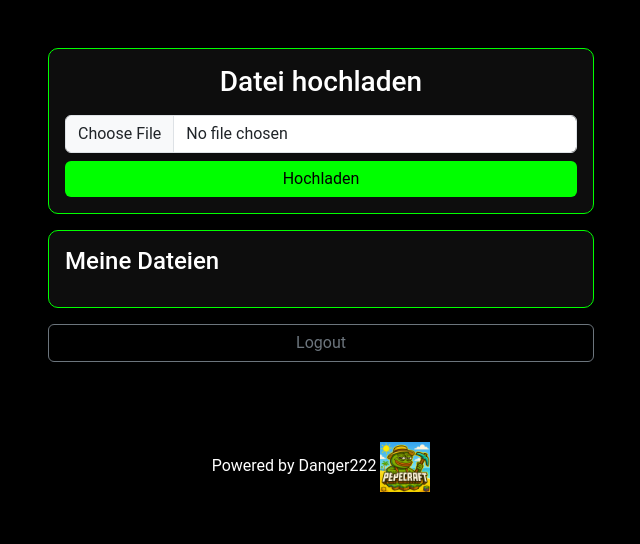
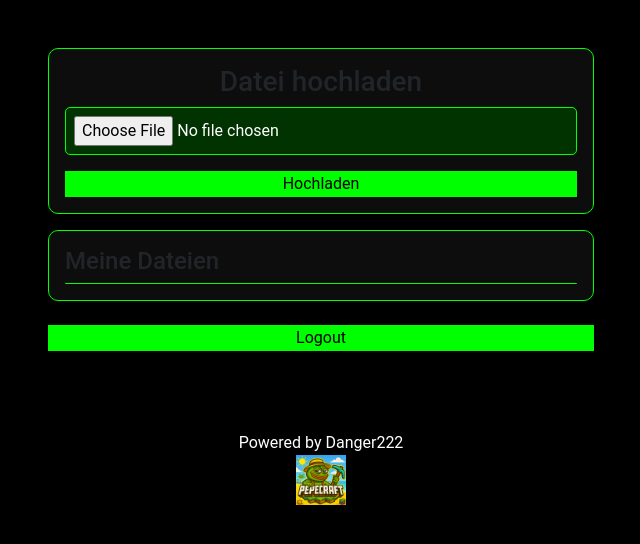
Before and after one commit to Reverse666S/Cloudhosting, a Flask app: template cloud_app/templates/dashboard.html in a window 1280 px wide. Shown: the top 544 px of the page, without its empty margins (319-959 px from the left). Run offline with Flask 3, Linux system fonts and the light colour scheme; the template is opened without the code that fills it, so the values that code supplies are empty; parts of the project's set-up code (start-up, migrations or seed data) failed here and were passed over.

Commit message:
Update dashboard.html

```diff
--- a/cloud_app/templates/dashboard.html
+++ b/cloud_app/templates/dashboard.html
@@ -3,23 +3,22 @@
 <head>
 <meta charset="utf-8">
 <meta name="viewport" content="width=device-width, initial-scale=1">
-<title>Cloudhosting - Dashboard</title>
+<title>SkyCortex Cloud - Dashboard</title>
 <link rel="icon" href="/static/pepecraft.png" type="image/png">
 <link href="https://cdn.jsdelivr.net/npm/bootstrap@5.3.2/dist/css/bootstrap.min.css" rel="stylesheet">
 <style>
 body { background-color:#000; color:#fff; font-family:'Roboto',sans-serif; margin:0; padding:0; }
-.card { background-color:#0d0d0d; border:1px solid #00ff00; color:#fff; margin-bottom:1rem; border-radius:10px; }
-input, select { background-color:#003300; color:#fff; border:1px solid #00ff00; border-radius:5px; }
+.card { background-color:#0d0d0d; border:1px solid #00ff00; border-radius:10px; margin-bottom:1rem; padding:1rem; }
+input, select { background-color:#003300; color:#fff; border:1px solid #00ff00; border-radius:5px; padding:0.5rem; width:100%; margin-bottom:0.5rem; }
 a { color:#00ff00; text-decoration:none; }
 a:hover { color:#66ff66; }
-.btn-success { background-color:#00ff00; border:none; color:#000; }
+.btn-success { background-color:#00ff00; color:#000; border:none; width:100%; margin-top:0.5rem; }
 .btn-success:hover { background-color:#66ff66; }
-.btn-danger { background-color:#ff0000; border:none; color:#000; }
+.btn-danger { background-color:#ff0000; color:#000; border:none; }
 .btn-danger:hover { background-color:#ff6666; }
-h3,h4 { margin-bottom:1rem; }
-.progress { height:15px; border-radius:5px; }
-footer { text-align:center; margin-top:2rem; color:#fff; }
-#storageWarning { color:#ff4444; display:none; margin-top:0.5rem; text-align:center; }
+.progress { height:15px; border-radius:5px; margin-top:0.5rem; }
+footer { text-align:center; margin-top:2rem; }
+#storageWarning { color:#ff4444; text-align:center; display:none; margin-top:0.5rem; }
 .list-group-item { background-color:#0a0a0a; border:1px solid #00ff00; margin-bottom:2px; border-radius:5px; }
 </style>
 </head>
@@ -27,103 +26,84 @@
 <div class="container py-5">
     <div class="row justify-content-center">
         <div class="col-12 col-md-6">
-
-            <!-- Upload-Bereich -->
-            <div class="card p-3 shadow-sm mb-3">
-                <h3 class="text-center mb-3">Datei hochladen</h3>
+            <!-- Upload -->
+            <div class="card">
+                <h3 class="text-center mb-2">Datei hochladen</h3>
                 <form id="uploadForm" method="post" enctype="multipart/form-data">
-                    <input type="file" name="file" class="form-control mb-2" required>
-                    <button type="submit" class="btn btn-success w-100">Hochladen</button>
+                    <input type="file" name="file" required>
+                    <button type="submit" class="btn-success">Hochladen</button>
                 </form>
-                <div class="progress mt-3" id="progressContainer" style="display:none;">
+                <div class="progress" id="progressContainer" style="display:none;">
                     <div class="progress-bar progress-bar-striped progress-bar-animated" role="progressbar" style="width:0%">0%</div>
                 </div>
                 <div id="storageWarning">Maximaler Speicher erreicht!</div>
             </div>
 
             <!-- Eigene Dateien -->
-            <div class="card p-3 shadow-sm mb-3">
-                <h4 class="mb-3">Meine Dateien</h4>
-                <div id="fileContainer">
-                    <ul class="list-group list-group-flush" id="fileList">
-                        <!-- Dateien per JS dynamisch geladen -->
-                    </ul>
-                </div>
+            <div class="card">
+                <h4 class="mb-2">Meine Dateien</h4>
+                <ul class="list-group list-group-flush" id="fileList"></ul>
             </div>
 
             <form method="post" action="/logout">
-                <button class="btn btn-outline-secondary w-100">Logout</button>
+                <button class="btn-success mt-2">Logout</button>
             </form>
-
         </div>
     </div>
 </div>
 
 <footer>
-    <span>Powered by Danger222</span>
+    <span>Powered by Danger222</span><br>
     <img src="/static/pepecraft.png" alt="Logo" style="height:50px;">
 </footer>
 
 <script>
-// Upload-Fortschritt
+// Upload
 document.getElementById("uploadForm").addEventListener("submit", function(e){
     e.preventDefault();
-    const form = e.target;
-    const file = form.querySelector('input[type="file"]').files[0];
+    const file = e.target.querySelector('input[type="file"]').files[0];
     const progressContainer = document.getElementById("progressContainer");
     const progressBar = progressContainer.querySelector(".progress-bar");
     const storageWarning = document.getElementById("storageWarning");
 
-    // Speicherprüfung per AJAX
     fetch("/check_storage?file_size="+file.size)
-        .then(r => r.json())
-        .then(data => {
-            if(data.too_large){
-                storageWarning.style.display = "block";
-                return;
-            }
-            storageWarning.style.display = "none";
+        .then(r=>r.json())
+        .then(data=>{
+            if(data.too_large){ storageWarning.style.display="block"; return; }
+            storageWarning.style.display="none";
+            progressContainer.style.display="block";
+            progressBar.style.width="0%";
+            progressBar.textContent="0%";
 
-            progressContainer.style.display = "block";
-            progressBar.style.width = "0%";
-            progressBar.textContent = "0%";
-
-            const formData = new FormData(form);
+            const formData = new FormData(e.target);
             const xhr = new XMLHttpRequest();
-            xhr.upload.addEventListener("progress", function(event){
+            xhr.upload.addEventListener("progress", event=>{
                 if(event.lengthComputable){
-                    let percent = Math.round((event.loaded / event.total) * 100);
+                    let percent = Math.round((event.loaded/event.total)*100);
                     progressBar.style.width = percent+"%";
                     progressBar.textContent = percent+"%";
                 }
             });
-            xhr.addEventListener("load", function(){
-                if(xhr.status===200){
-                    progressBar.classList.add("bg-success");
-                    progressBar.textContent="Fertig!";
-                    loadFiles(); // Dateien direkt aktualisieren
-                } else {
-                    progressBar.classList.add("bg-danger");
-                    progressBar.textContent="Fehler!";
-                }
+            xhr.addEventListener("load", ()=>{
+                if(xhr.status===200){ progressBar.classList.add("bg-success"); progressBar.textContent="Fertig!"; loadFiles(); }
+                else { progressBar.classList.add("bg-danger"); progressBar.textContent="Fehler!"; }
             });
             xhr.open("POST","/upload");
             xhr.send(formData);
         });
 });
 
-// Dynamische Dateiliste laden
+// Dateiliste laden
 function loadFiles(){
     fetch("/user_files")
-        .then(r => r.json())
-        .then(data => {
+        .then(r=>r.json())
+        .then(data=>{
             const fileList = document.getElementById("fileList");
             fileList.innerHTML = "";
-            data.files.forEach(file => {
-                let li = document.createElement("li");
-                li.className = "list-group-item d-flex justify-content-between align-items-center";
-                li.innerHTML = `
-                    <span>${file}</span>
+            data.files.forEach(file=>{
+                const li = document.createElement("li");
+                li.className="list-group-item d-flex justify-content-between align-items-center";
+                li.innerHTML = `<span>${file}</span>
                     <div>
                         <a href="/download/${file}" class="btn btn-success btn-sm me-1">Download</a>
                         <form method="post" action="/delete/${file}" style="display:inline;">
@@ -135,7 +115,6 @@
         });
 }
 
-// Initial laden + alle 10 Sekunden aktualisieren
 loadFiles();
 setInterval(loadFiles, 10000);
 </script>
```
